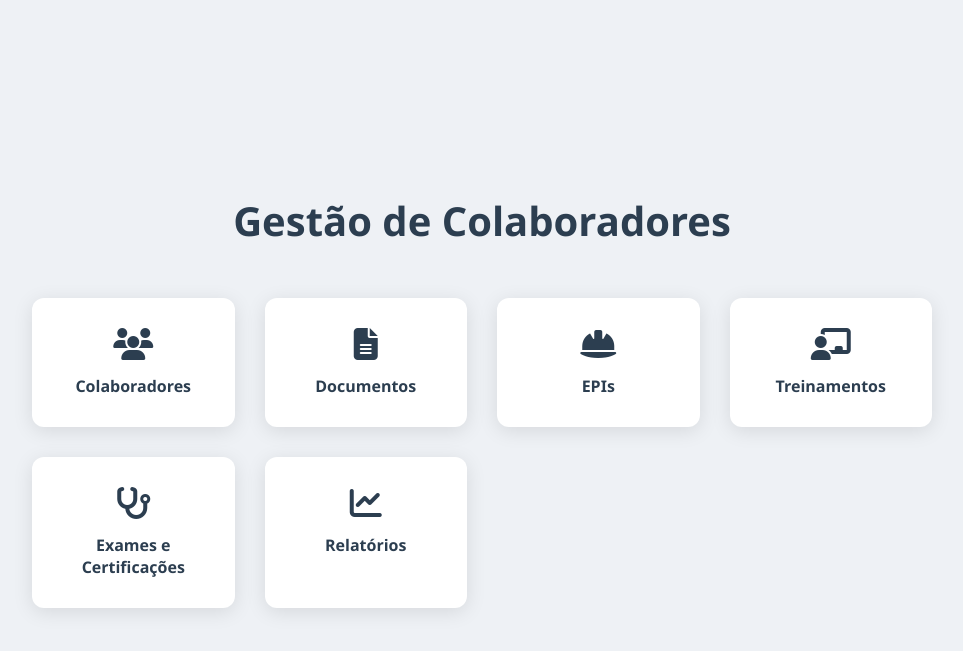
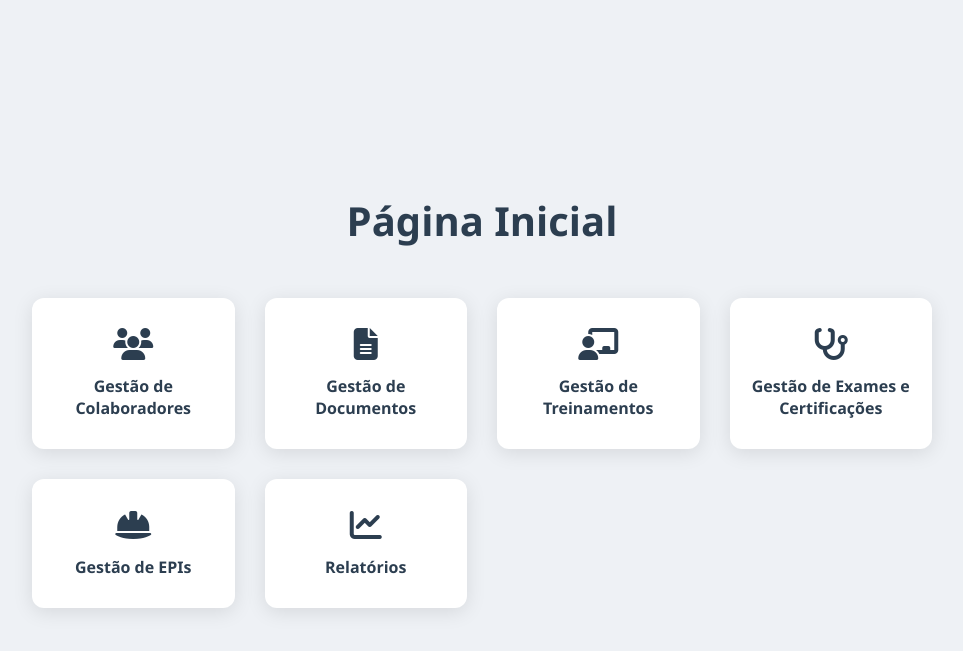
Before and after one commit to guimcorrea/gestao_colaboradores, a Django app: template templates/home.html in a window 1280 px wide. Shown: the top 651 px of the page, without its empty margins (158-1121 px from the left). Run offline with Django 3.2, Linux system fonts and the light colour scheme; the template is opened without the code that fills it, so the values that code supplies are empty.

Commit message:
Update home.html

```diff
--- a/templates/home.html
+++ b/templates/home.html
@@ -2,33 +2,33 @@
 <html lang="pt-br">
 <head>
     <meta charset="UTF-8">
-    <title>Dashboard - Gestão de Colaboradores</title>
+    <title>Dashboard - Página Inicial</title>
     <link rel="stylesheet" href="static/css/style.css">
     <link rel="stylesheet" href="https://cdnjs.cloudflare.com/ajax/libs/font-awesome/6.5.0/css/all.min.css">
 </head>
 <body>
     <div class="dashboard">
-        <h1>Gestão de Colaboradores</h1>
+        <h1>Página Inicial</h1>
         <div class="grid-buttons">
             <a href="colaboradores.html" class="button">
                 <i class="fas fa-users"></i>
-                <span>Colaboradores</span>
+                <span>Gestão de Colaboradores</span>
             </a>
             <a href="documentos.html" class="button">
                 <i class="fas fa-file-alt"></i>
-                <span>Documentos</span>
+                <span>Gestão de Documentos</span>
+            </a>
+            <a href="treinamentos.html" class="button">
+                <i class="fas fa-chalkboard-teacher"></i>
+                <span>Gestão de Treinamentos</span>
+            </a>
+            <a href="exames.html" class="button">
+                <i class="fas fa-stethoscope"></i>
+                <span>Gestão de Exames e Certificações</span>
             </a>
             <a href="epis.html" class="button">
                 <i class="fas fa-hard-hat"></i>
-                <span>EPIs</span>
-            </a>
-            <a href="treinamentos.html" class="button">
-                <i class="fas fa-chalkboard-teacher"></i>
-                <span>Treinamentos</span>
-            </a>
-            <a href="exames.html" class="button">
-                <i class="fas fa-stethoscope"></i>
-                <span>Exames e Certificações</span>
+                <span>Gestão de EPIs</span>
             </a>
             <a href="relatorios.html" class="button">
                 <i class="fas fa-chart-line"></i>
```
